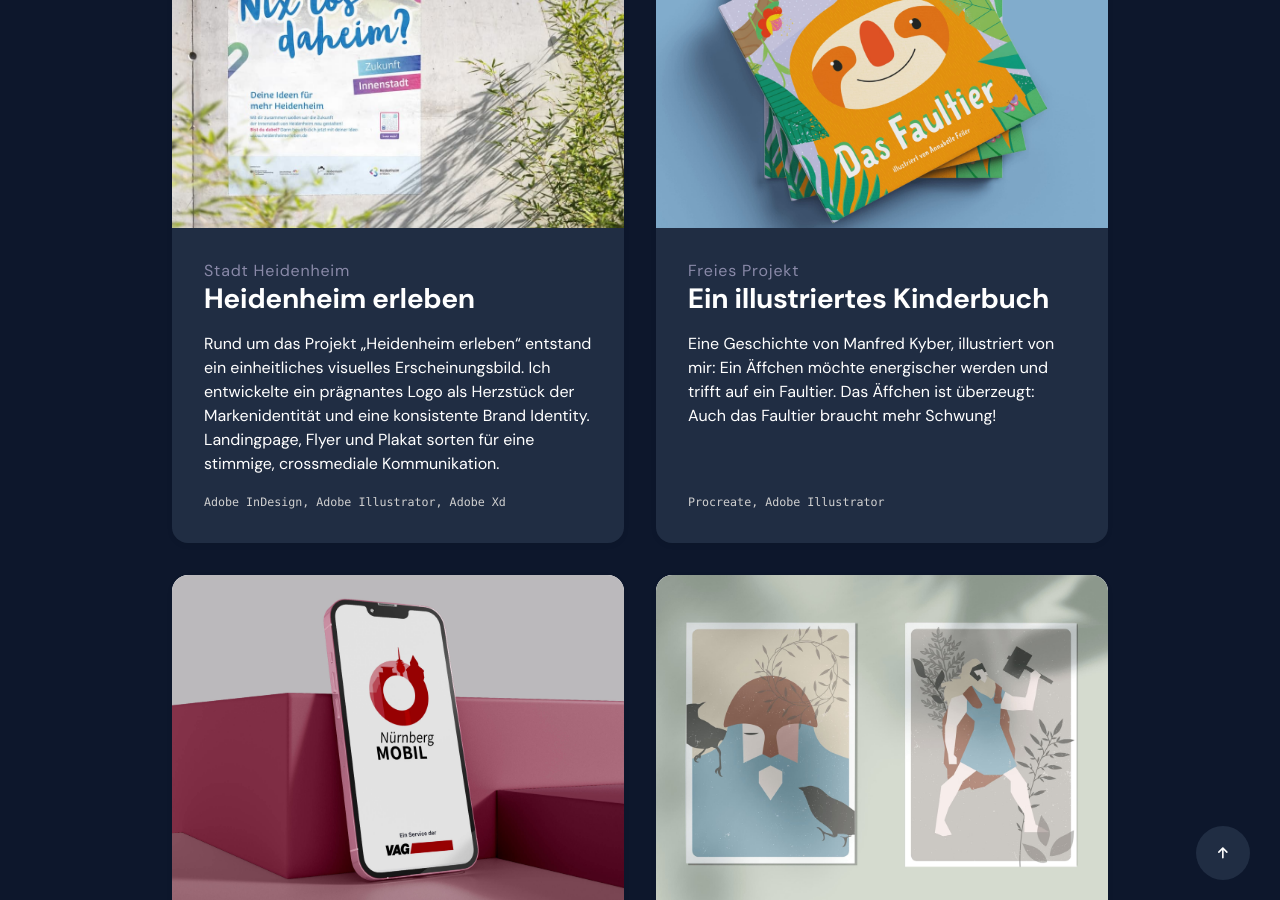
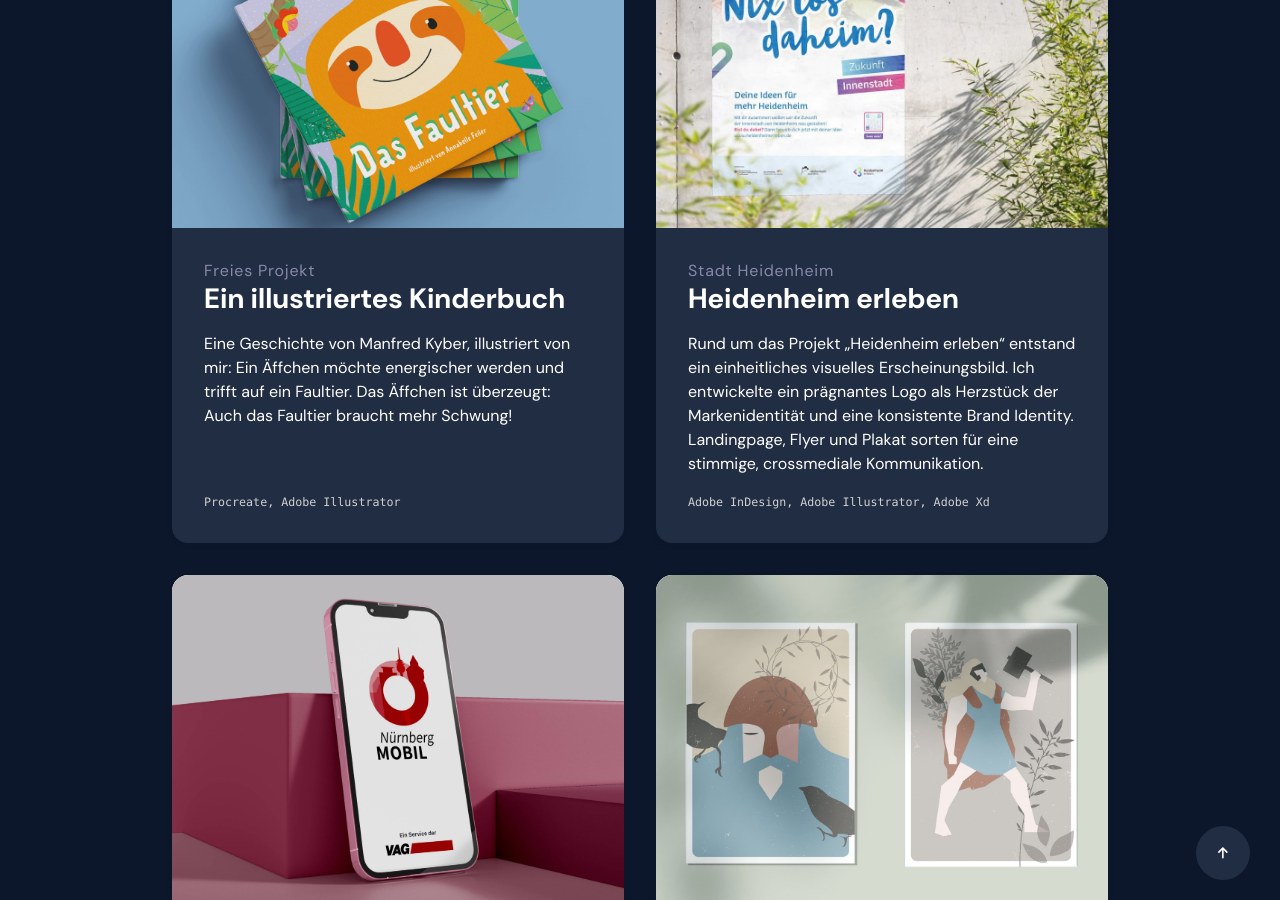
Before and after one commit to enaaacode/annabelle-feiler.github.io, a Jekyll site: the page built from projekte.html, in a window 1280 px wide and 900 px high, scrolled down 996 px. Built offline with Jekyll 4.4.1, drawn with Linux system fonts in a browser that asks for light colours; part of the change alters nothing that is shown.

Commit message:
Update projekte.yml

```diff
--- a/_data/projekte.yml
+++ b/_data/projekte.yml
@@ -13,6 +13,12 @@
   tools: 'Affinity Publisher, Affinity Designer'
   bild: 'assets/images/referenzen/referenz_af_muettergenesung_borschure.jpg'
 
+- kundin: 'Freies Projekt'
+  titel: 'Ein illustriertes Kinderbuch'
+  beschreibung: 'Eine Geschichte von Manfred Kyber, illustriert von mir: Ein Äffchen möchte energischer werden und trifft auf ein Faultier. Das Äffchen ist überzeugt: Auch das Faultier braucht mehr Schwung!'
+  tools: 'Procreate, Adobe Illustrator'
+  bild: 'assets/images/referenzen/referenz_af_faultier.jpg'
+
 - kundin: 'Stadt Heidenheim'
   titel: 'Heidenheim erleben'
   beschreibung:
@@ -21,12 +27,6 @@
   linktext: 'Mehr zur App erfahren'
   tools: 'Adobe InDesign, Adobe Illustrator, Adobe Xd'
   bild: 'assets/images/referenzen/referenz_af_heidenheim.jpg'
-
-- kundin: 'Freies Projekt'
-  titel: 'Ein illustriertes Kinderbuch'
-  beschreibung: 'Eine Geschichte von Manfred Kyber, illustriert von mir: Ein Äffchen möchte energischer werden und trifft auf ein Faultier. Das Äffchen ist überzeugt: Auch das Faultier braucht mehr Schwung!'
-  tools: 'Procreate, Adobe Illustrator'
-  bild: 'assets/images/referenzen/referenz_af_faultier.jpg'
 
 - kundin: 'VAG Nürnberg'
   titel: 'NürnbergMOBIL App'
```
